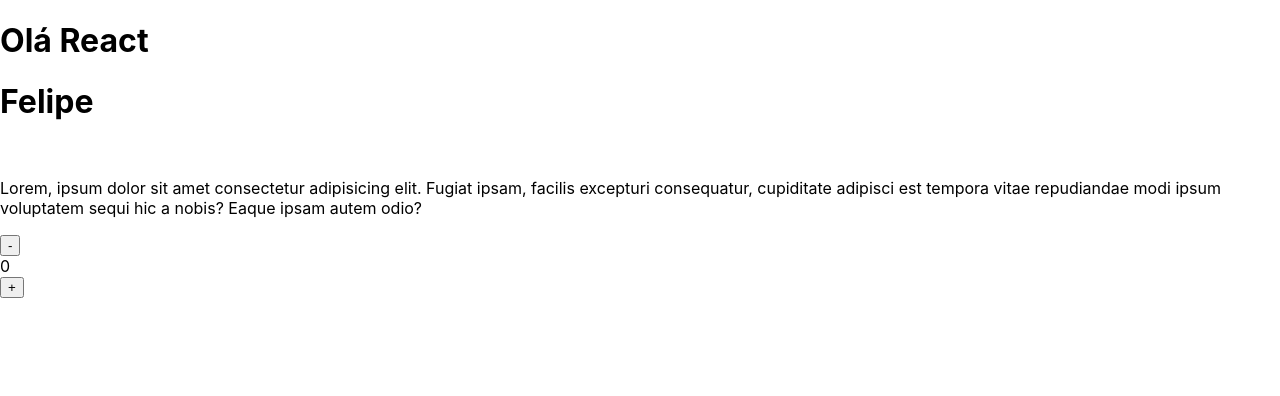
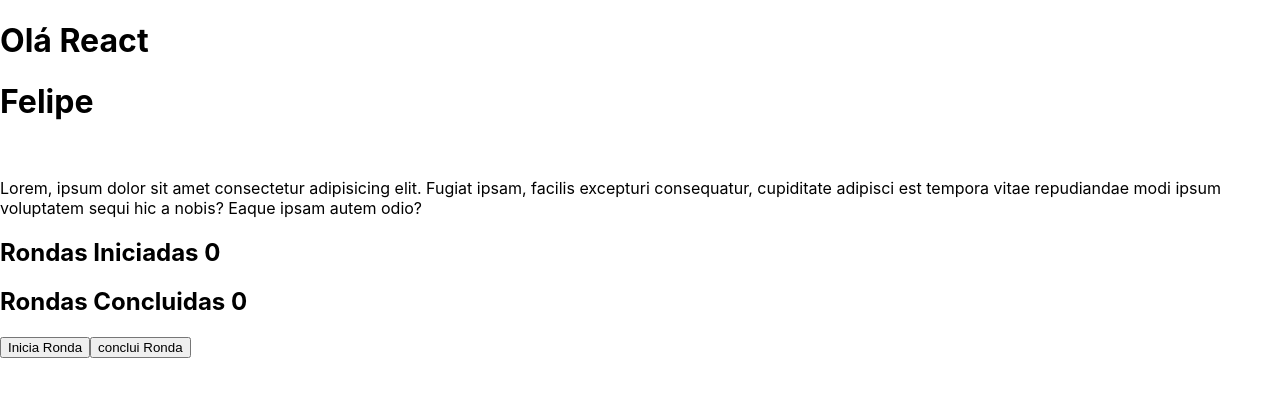
Before and after one commit to Feelps333/primeiroProjetoReact, a React (Vite) app: page / in a window 1280 px wide. Shown: the top 396 px of the page. Built offline with nearby package versions, Linux system fonts and the light colour scheme.

Commit message:
version.1.0.3

```diff
--- a/src/App.tsx
+++ b/src/App.tsx
@@ -1,5 +1,6 @@
 import { Header } from './components/header';
 import { ProjetoContador } from './components/projetocontador';
+import { Honda } from './components/Ronda';
 
 const App = () => {
   let user: string = 'Felipe'
@@ -9,7 +10,7 @@
   if(verificacao){return (
     <div>
       <Header title={user}/>
-      <ProjetoContador/>
+      <Honda/>
     </div>
   )}else {
     return (
--- /dev/null
+++ b/src/components/Ronda.tsx
@@ -0,0 +1,21 @@
+import { useState} from 'react';
+
+export const Honda = () => {
+  const [HondaIniciadas, setHonda] = useState(0);
+  const [HondaConcluidas, setHondaConcluidas] = useState(0);
+
+  const HondaIniciada = () => {
+    setHonda(HondaIniciadas + 1)
+  }
+  const HondaConcluida = () => {
+    setHondaConcluidas(HondaConcluidas + 1)
+  }
+  return(
+    <div>
+      <h2>Rondas Iniciadas {HondaIniciadas}</h2>
+      <h2>Rondas Concluidas {HondaConcluidas}</h2>
+      <button onClick={HondaIniciada}>Inicia Ronda</button>
+      <button onClick={HondaConcluida}>conclui Ronda</button>
+    </div>
+  )
+}
```
